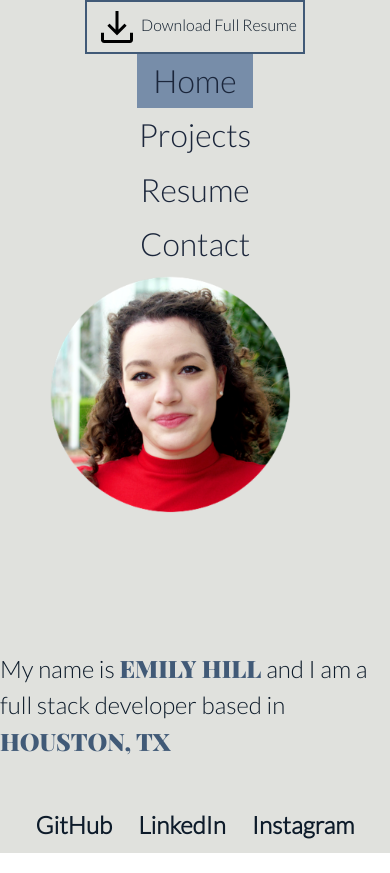
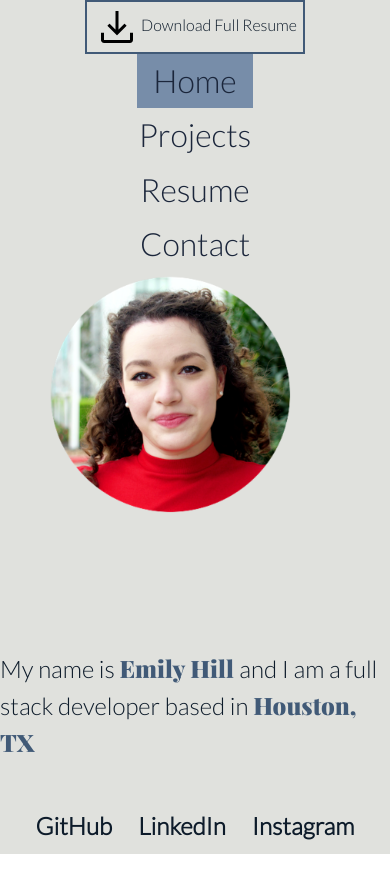
Before and after one commit to emsaw721/part-deux, a React (Create React App) app: page / in a window 390 px wide. Built offline with nearby package versions, Linux system fonts and the light colour scheme; a web font is replaced by a local one.

Commit message:
everything in mobile first is broken

```diff
--- a/src/components/Nav.css
+++ b/src/components/Nav.css
@@ -103,6 +103,7 @@ a.nav-link:visited {
 }
 
 @media only screen and (max-width: 600px) {
+
   .navcontainer {
     background-color: var(--quinary-color);
     display: flex;
@@ -111,6 +112,7 @@ a.nav-link:visited {
     color: var(--secondary-color);
     font-family: Lato;
   }
+
   .nav {
     background-color: var(--quinary-color);
     display: flex;
--- a/src/components/Nav.js
+++ b/src/components/Nav.js
@@ -3,7 +3,7 @@ import './Nav.css';
 import download from './pages/download.png';
 function Nav({ currentPage, handlePageChange }) {
   return (
-    <div className='navcontainer'>
+    <div className='navcontainer sidenav'>
             <style>
 @import url('https://fonts.googleapis.com/css2?family=Abril+Fatface&family=Lato:wght@300&family=League+Script&family=Playfair+Display:wght@900&display=swap');
 </style>
--- a/src/components/pages/Home.css
+++ b/src/components/pages/Home.css
@@ -144,7 +144,6 @@
     .intro span {
       color: var(--tertiary-color);
       font-weight: bold;
-      text-transform: uppercase;
     }
 
     .background {
```
